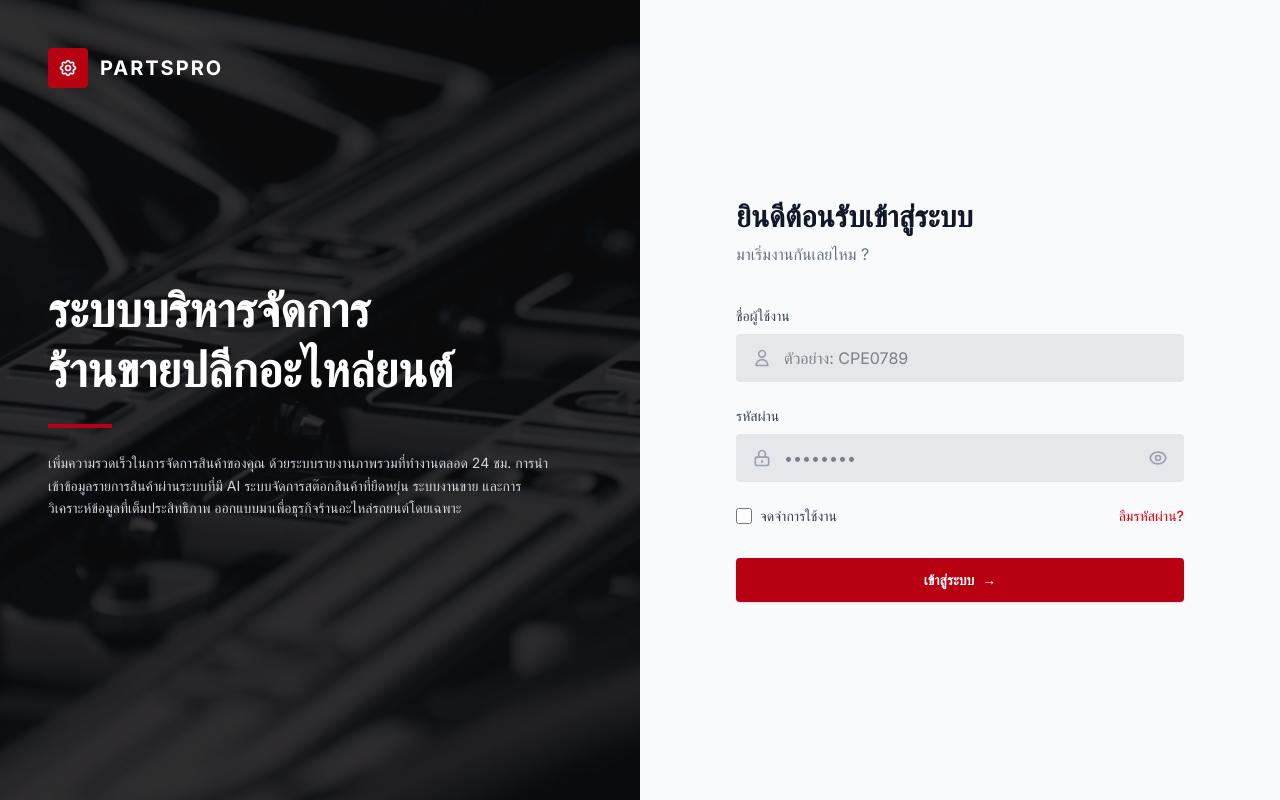
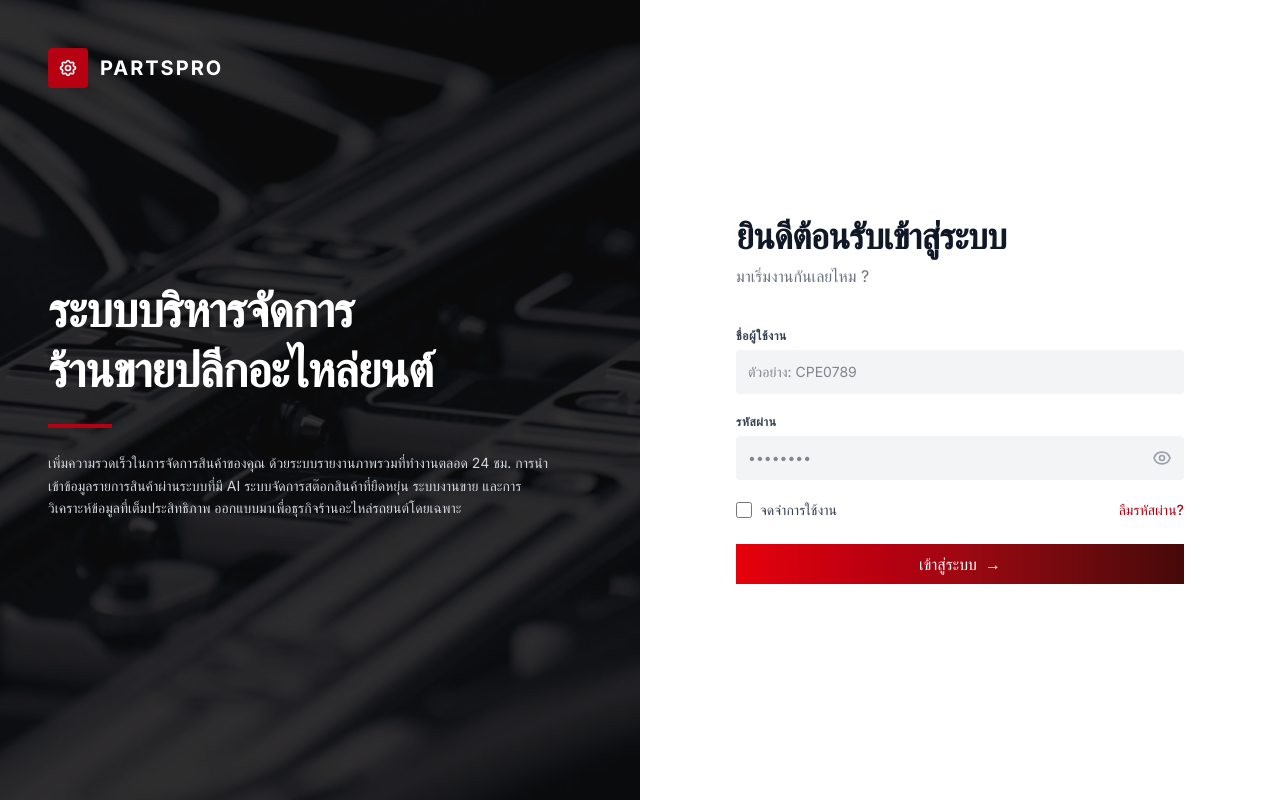
Before and after one commit to pidsana42-lgtm/AutoParts-Retail-Management-Web-Application, a React (Vite) app in the folder frontend/: page / in a window 1280 px wide. Built offline with nearby package versions, Linux system fonts and the light colour scheme; a web font is replaced by a local one.

Commit message:
fix input frontend

```diff
--- a/frontend/src/app/login/Login.tsx
+++ b/frontend/src/app/login/Login.tsx
@@ -1,6 +1,11 @@
 import React, { useState, type FormEvent } from 'react';
 
 import loginImage from "../../assets/Autoparts-login.jpeg";
+
+// นำเข้า Component ต่างๆ ที่คุณสร้างไว้
+import Heading from '../../components/elements/heading';
+import InputField from '../../components/elements/input';
+import Button from '../../components/elements/button';
 
 const Login: React.FC = () => {
   // สร้าง State สำหรับเปิด/ปิดการมองเห็นรหัสผ่าน
@@ -12,7 +17,7 @@ const Login: React.FC = () => {
   const handleSubmit = (e: FormEvent<HTMLFormElement>) => {
     e.preventDefault();
     console.log('ข้อมูลเข้าสู่ระบบ:', { username, password });
-    // คุณสามารถจัดการส่งข้อมูลไปที่หลังบ้าน (API) ต่อตรงนี้ได้เลยครับ
+    // จัดการส่งข้อมูล API ต่อตรงนี้
   };
 
   return (
@@ -23,7 +28,7 @@ const Login: React.FC = () => {
           ========================================= */}
       <div className="relative hidden w-1/2 flex-col justify-center bg-zinc-900 p-12 text-white lg:flex">
 
-        {/* เลเยอร์รูปภาพและ Overlay สีดำทับให้ตัวหนังสือชัดเจน */}
+        {/* เลเยอร์รูปภาพและ Overlay */}
         <div className="absolute inset-0 z-0">
           <img
             src={loginImage}
@@ -33,10 +38,10 @@ const Login: React.FC = () => {
           <div className="absolute inset-0 bg-black/40"></div>
         </div>
 
-        {/* ส่วนบน: โลโก้ (ล็อคตำแหน่งไว้มุมซ้ายบน) */}
+        {/* ส่วนบน: โลโก้ */}
         <div className="absolute left-12 top-12 z-10">
           <div className="flex items-center gap-3 text-xl font-bold tracking-widest">
-            {/* กล่องสีแดงใส่ไอคอนเฟืองและประแจ */}
+            {/* ไอคอนมุมซ้ายบน ใช้โค้ดสี #B70011 ตามที่คุณต้องการ */}
             <div className="flex-none flex h-[40px] w-[40px] items-center justify-center rounded bg-[#B70011] text-white">
               <svg className="h-5 w-5" fill="none" stroke="currentColor" viewBox="0 0 24 24" xmlns="http://www.w3.org/2000/svg">
                 <path strokeLinecap="round" strokeLinejoin="round" strokeWidth={2} d="M10.325 4.317c.426-1.756 2.924-1.756 3.35 0a1.724 1.724 0 002.573 1.066c1.543-.94 3.31.826 2.37 2.37a1.724 1.724 0 001.065 2.572c1.756.426 1.756 2.924 0 3.35a1.724 1.724 0 00-1.066 2.573c.94 1.543-.826 3.31-2.37 2.37a1.724 1.724 0 00-2.572 1.065c-.426 1.756-2.924 1.756-3.35 0a1.724 1.724 0 00-2.573-1.066c-1.543.94-3.31-.826-2.37-2.37a1.724 1.724 0 00-1.065-2.572c-1.756-.426-1.756-2.924 0-3.35a1.724 1.724 0 001.066-2.573c-.94-1.543.826-3.31 2.37-2.37.996.608 2.296.07 2.572-1.065z" />
@@ -47,11 +52,11 @@ const Login: React.FC = () => {
           </div>
         </div>
 
-        {/* ส่วนกลาง: ข้อความอธิบายระบบ */}
+        {/* ส่วนกลาง: ข้อความอธิบายระบบ (เปลี่ยนมาใช้ Heading Component) */}
         <div className="relative z-10">
-          <h1 className="mb-4 text-4xl font-bold leading-tight sm:text-5xl">
+          <Heading level="h1" className="!text-white mb-4 leading-tight">
             ระบบบริหารจัดการ<br />ร้านขายปลีกอะไหล่ยนต์
-          </h1>
+          </Heading>
           <div className="mt-6 h-1 w-16 bg-[#B70011]"></div>
           <p className="mt-6 max-w-lg text-sm leading-relaxed text-gray-300">
             เพิ่มความรวดเร็วในการจัดการสินค้าของคุณ ด้วยระบบรายงานภาพรวมที่ทำงานตลอด 24 ชม.
@@ -64,62 +69,46 @@ const Login: React.FC = () => {
       {/* =========================================
           ด้านขวา: ฟอร์มเข้าสู่ระบบ (Login Form)
           ========================================= */}
-      <div className="flex w-full items-center justify-center bg-gray-50 px-8 sm:px-16 lg:w-1/2">
+      <div className="flex w-full items-center justify-center bg-white px-8 sm:px-16 lg:w-1/2">
         <div className="w-full max-w-md">
-          <h2 className="text-3xl font-bold text-gray-900">ยินดีต้อนรับเข้าสู่ระบบ</h2>
-          <p className="mb-10 mt-2 text-gray-500">มาเริ่มงานกันเลยไหม ?</p>
+          {/* เปลี่ยนมาใช้ Heading Component */}
+          <Heading level="h2" className="!mb-2">ยินดีต้อนรับเข้าสู่ระบบ</Heading>
+          <p className="mb-10 text-gray-500">มาเริ่มงานกันเลยไหม ?</p>
 
-          <form onSubmit={handleSubmit} className="space-y-6">
+          <form onSubmit={handleSubmit} className="space-y-4">
 
-            {/* ช่องกรอกชื่อผู้ใช้งาน */}
-            <div>
-              <label className="mb-2 block text-sm font-medium text-gray-700">ชื่อผู้ใช้งาน</label>
-              <div className="relative">
-                <div className="pointer-events-none absolute inset-y-0 left-0 flex items-center pl-4">
-                  <svg className="h-5 w-5 text-gray-400" fill="none" viewBox="0 0 24 24" stroke="currentColor">
-                    <path strokeLinecap="round" strokeLinejoin="round" strokeWidth="2" d="M16 7a4 4 0 11-8 0 4 4 0 018 0zM12 14a7 7 0 00-7 7h14a7 7 0 00-7-7z" />
-                  </svg>
-                </div>
-                <input
-                  type="text"
+            {/* เปลี่ยนมาใช้ InputField Component */}
+            <InputField
+              id="username"
+              label="ชื่อผู้ใช้งาน"
+              placeholder="ตัวอย่าง: CPE0789"
               value={username}
               onChange={(e) => setUsername(e.target.value)}
-                  className="w-full rounded bg-gray-200 py-3 pl-12 pr-4 text-gray-900 transition-colors focus:bg-white focus:outline-none focus:ring-2 focus:ring-red-600"
-                  placeholder="ตัวอย่าง: CPE0789"
+              className="bg-gray-100 border-none"
               required
             />
-              </div>
-            </div>
 
-            {/* ช่องกรอกรหัสผ่าน */}
-            <div>
-              <label className="mb-2 block text-sm font-medium text-gray-700">รหัสผ่าน</label>
+            {/* ช่องรหัสผ่าน (ใช้ InputField + วางไอคอนเปิด-ปิดตาทับ) */}
             <div className="relative">
-                <div className="pointer-events-none absolute inset-y-0 left-0 flex items-center pl-4">
-                  <svg className="h-5 w-5 text-gray-400" fill="none" viewBox="0 0 24 24" stroke="currentColor">
-                    <path strokeLinecap="round" strokeLinejoin="round" strokeWidth="2" d="M12 15v2m-6 4h12a2 2 0 002-2v-6a2 2 0 00-2-2H6a2 2 0 00-2 2v6a2 2 0 002 2zm10-10V7a4 4 0 00-8 0v4h8z" />
-                  </svg>
-                </div>
-                <input
+              <InputField
+                id="password"
                 type={showPassword ? 'text' : 'password'}
+                label="รหัสผ่าน"
+                placeholder="••••••••"
                 value={password}
                 onChange={(e) => setPassword(e.target.value)}
-                  className="w-full rounded bg-gray-200 py-3 pl-12 pr-10 text-gray-900 transition-colors focus:bg-white focus:outline-none focus:ring-2 focus:ring-red-600"
-                  placeholder="••••••••"
+                className="bg-gray-100 border-none pr-10"
                 required
               />
-                {/* ปุ่มเปิด/ปิดการมองเห็นรหัสผ่าน */}
               <div
-                  className="absolute inset-y-0 right-0 flex cursor-pointer items-center pr-4"
+                className="absolute top-[34px] right-3 flex cursor-pointer items-center"
                 onClick={() => setShowPassword(!showPassword)}
               >
                 {showPassword ? (
-                    // ไอคอนปิดตา (เมื่อมองเห็นรหัสผ่านอยู่)
                   <svg className="h-5 w-5 text-gray-400 hover:text-gray-600" fill="none" viewBox="0 0 24 24" stroke="currentColor">
                     <path strokeLinecap="round" strokeLinejoin="round" strokeWidth="2" d="M13.875 18.825A10.05 10.05 0 0112 19c-4.478 0-8.268-2.943-9.543-7a9.97 9.97 0 011.563-3.029m5.858.908a3 3 0 114.243 4.243M9.878 9.878l4.242 4.242M9.88 9.88l-3.29-3.29m7.532 7.532l3.29 3.29M3 3l18 18" />
                   </svg>
                 ) : (
-                    // ไอคอนเปิดตา (เมื่อซ่อนรหัสผ่านอยู่)
                   <svg className="h-5 w-5 text-gray-400 hover:text-gray-600" fill="none" viewBox="0 0 24 24" stroke="currentColor">
                     <path strokeLinecap="round" strokeLinejoin="round" strokeWidth="2" d="M15 12a3 3 0 11-6 0 3 3 0 016 0z" />
                     <path strokeLinecap="round" strokeLinejoin="round" strokeWidth="2" d="M2.458 12C3.732 7.943 7.523 5 12 5c4.478 0 8.268 2.943 9.542 7-1.274 4.057-5.064 7-9.542 7-4.477 0-8.268-2.943-9.542-7z" />
@@ -127,10 +116,9 @@ const Login: React.FC = () => {
                 )}
               </div>
             </div>
-            </div>
 
             {/* จดจำการใช้งาน & ลืมรหัสผ่าน */}
-            <div className="mt-4 flex items-center justify-between">
+            <div className="flex items-center justify-between pb-2">
               <div className="flex items-center">
                 <input
                   id="remember_me"
@@ -142,19 +130,20 @@ const Login: React.FC = () => {
                 </label>
               </div>
               <div className="text-sm">
-                <a href="#" className="font-medium text-red-600 hover:text-red-700">
+                <a href="#" className="font-medium text-[#B70011] hover:text-red-800">
                   ลืมรหัสผ่าน?
                 </a>
               </div>
             </div>
 
-            {/* ปุ่มเข้าสู่ระบบ */}
-            <button
+            {/* เปลี่ยนมาใช้ Button Component */}
+            <Button
               type="submit"
-              className="mt-8 flex w-full items-center justify-center rounded bg-[#B70011] px-4 py-3 text-sm font-bold text-white shadow-sm transition-colors hover:bg-red-800 focus:outline-none focus:ring-2 focus:ring-red-600 focus:ring-offset-2"
+              variant="primary"
+              className="w-full !bg-[#B70011] hover:!bg-red-800 border-none"
             >
               เข้าสู่ระบบ <span className="ml-2">→</span>
-            </button>
+            </Button>
 
           </form>
         </div>
--- a/frontend/src/components/elements/input.tsx
+++ b/frontend/src/components/elements/input.tsx
@@ -15,7 +15,7 @@ const InputField: React.FC<InputFieldProps> = ({
 }) => {
   return (
     <div className="w-full mb-5">
-      // Label อยู่ด้านบนเสมอ
+      {/* Label อยู่ด้านบนเสมอ */}
       {label && (
         <label
           htmlFor={id}
@@ -27,19 +27,21 @@ const InputField: React.FC<InputFieldProps> = ({
         </label>
       )}
 
-      // Input Field
+      {/* Input Field */}
       <input
         type={type}
         id={id}
-        className={`block w-full p-3 text-sm rounded-none outline-none border transition-colors
+        // ปรับ Default ให้เป็นพื้นหลังสีเทา (bg-gray-100) และไม่มีขอบ (border-transparent)
+        // เมื่อคลิก (focus) จะเปลี่ยนเป็นสีขาวและมีขอบ/เงาสีแดงตามดีไซน์
+        className={`block w-full p-3 text-sm rounded border transition-colors outline-none
           ${error
-            ? 'bg-red-50 border-red-500 text-red-900 focus:border-red-600 placeholder-red-300'
-            : 'bg-white border-gray-300 text-gray-900 focus:border-black'
+            ? 'bg-red-50 border-red-500 text-red-900 focus:border-red-600 focus:ring-1 focus:ring-red-600 placeholder-red-300'
+            : 'bg-gray-100 border-transparent text-gray-900 focus:bg-white focus:border-[#B70011] focus:ring-1 focus:ring-[#B70011]'
           } ${className}`}
         {...props}
       />
 
-      // แจ้งเตือนเมื่อกรอกผิด
+      {/* แจ้งเตือนเมื่อกรอกผิด */}
       {error && (
         <p className="mt-1.5 text-xs font-medium text-red-600">{error}</p>
       )}
```
Lines whose indentation alone changed are shown as unchanged.
